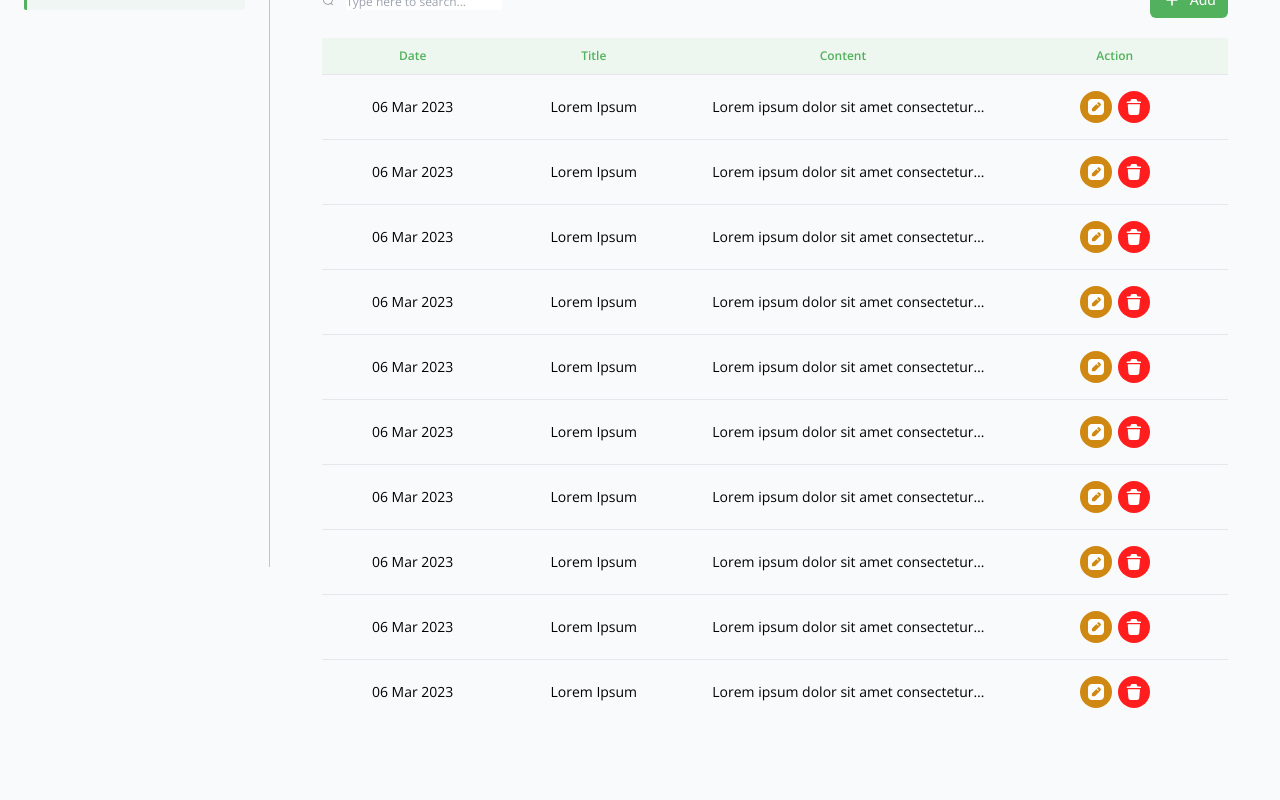
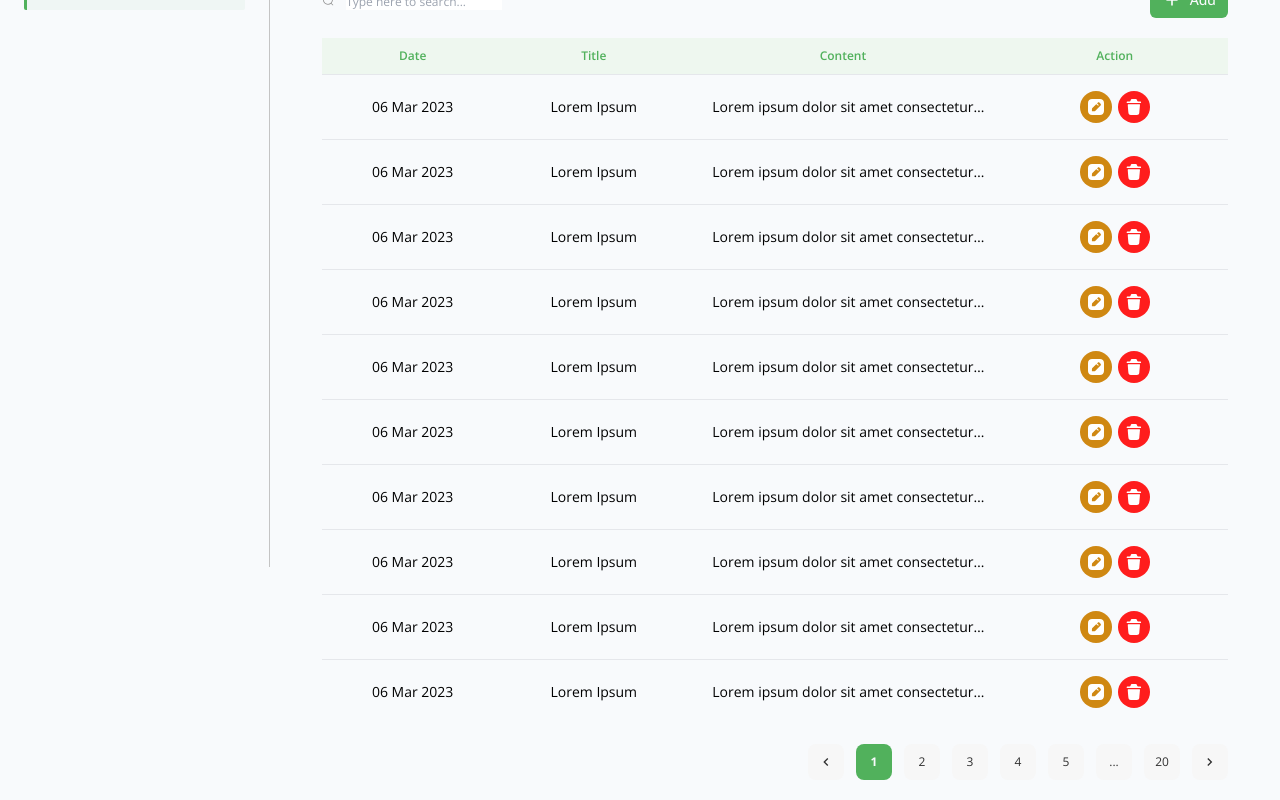
Before and after one commit to caclm10/kanpai-article, a Next.js app: page / in a window 1280 px wide. Shown: the part 233-1033 px from the top of the page. Before the commit the page ends 977 px from the top, so only its background shows below. Built offline with nearby package versions, Linux system fonts and the light colour scheme.

Commit message:
add pagination

```diff
--- a/app/page.tsx
+++ b/app/page.tsx
@@ -1,26 +1,8 @@
 import ArticlesTable from "@/components/ArticlesTable";
-import SearchInput from "@/components/SearchInput";
-import IconAdd from "@/components/icons/IconAdd";
-import { buttonVariants } from "@/components/ui/Button";
-import Link from "next/link";
 
 export default function Article() {
     return (
         <>
-            <div className="flex items-center justify-between">
-                <SearchInput />
-
-                <div>
-                    <Link
-                        href="/add"
-                        className={buttonVariants({ size: "sm" })}
-                    >
-                        <IconAdd className="mr-2 size-5" />
-                        Add
-                    </Link>
-                </div>
-            </div>
-
             <ArticlesTable />
         </>
     );
--- a/components/ArticlesTable.tsx
+++ b/components/ArticlesTable.tsx
@@ -13,6 +13,9 @@ import {
     TableRow,
 } from "./ui/Table";
 import { useArticleDispatch } from "@/contexts/article-context";
+import Pagination from "./ui/Pagination";
+import SearchInput from "./SearchInput";
+import IconAdd from "./icons/IconAdd";
 
 const ArticlesTable = () => {
     const dispatch = useArticleDispatch();
@@ -22,6 +25,21 @@ const ArticlesTable = () => {
     };
 
     return (
+        <>
+            <div className="flex items-center justify-between">
+                <SearchInput />
+
+                <div>
+                    <Link
+                        href="/add"
+                        className={buttonVariants({ size: "sm" })}
+                    >
+                        <IconAdd className="mr-2 size-5" />
+                        Add
+                    </Link>
+                </div>
+            </div>
+
             <Table>
                 <TableHeader>
                     <TableRow>
@@ -42,8 +60,9 @@ const ArticlesTable = () => {
                                     Lorem ipsum dolor sit amet consectetur
                                     adipisicing elit. Iste enim nihil incidunt
                                     labore voluptate id beatae recusandae velit
-                                ratione rem dicta provident ad quod perspiciatis
-                                nisi porro, nobis odit assumenda.
+                                    ratione rem dicta provident ad quod
+                                    perspiciatis nisi porro, nobis odit
+                                    assumenda.
                                 </p>
                             </TableCell>
                             <TableCell>
@@ -72,6 +91,9 @@ const ArticlesTable = () => {
                     ))}
                 </TableBody>
             </Table>
+
+            <Pagination total={20} />
+        </>
     );
 };
 
--- /dev/null
+++ b/components/icons/IconChevronLeft.tsx
@@ -0,0 +1,20 @@
+import type { SVGProps } from "react";
+
+const IconChevronLeft = (props: SVGProps<SVGSVGElement>) => {
+    return (
+        <svg
+            xmlns="http://www.w3.org/2000/svg"
+            width="1em"
+            height="1em"
+            viewBox="0 0 24 24"
+            {...props}
+        >
+            <path
+                fill="currentColor"
+                d="m14 18l-6-6l6-6l1.4 1.4l-4.6 4.6l4.6 4.6z"
+            ></path>
+        </svg>
+    );
+};
+
+export default IconChevronLeft;
--- /dev/null
+++ b/components/icons/IconChevronRight.tsx
@@ -0,0 +1,20 @@
+import type { SVGProps } from "react";
+
+const IconChevronRight = (props: SVGProps<SVGSVGElement>) => {
+    return (
+        <svg
+            xmlns="http://www.w3.org/2000/svg"
+            width="1em"
+            height="1em"
+            viewBox="0 0 24 24"
+            {...props}
+        >
+            <path
+                fill="currentColor"
+                d="M12.6 12L8 7.4L9.4 6l6 6l-6 6L8 16.6z"
+            ></path>
+        </svg>
+    );
+};
+
+export default IconChevronRight;
--- /dev/null
+++ b/components/ui/Pagination.tsx
@@ -0,0 +1,135 @@
+"use client";
+
+import { Fragment, useState } from "react";
+import { tv } from "tailwind-variants";
+import IconChevronLeft from "../icons/IconChevronLeft";
+import IconChevronRight from "../icons/IconChevronRight";
+
+const paginationVariants = tv({
+    slots: {
+        item: [
+            "inline-flex justify-center items-center",
+            "size-9",
+            "rounded-lg",
+            "text-xs leading-none",
+        ],
+    },
+    variants: {
+        isActive: {
+            false: {
+                item: ["bg-white-low text-gray-hard"],
+            },
+            true: {
+                item: ["bg-primary text-primary-foreground font-bold"],
+            },
+        },
+    },
+    defaultVariants: {
+        isActive: false,
+    },
+});
+
+interface PaginationProps {
+    total: number;
+    current?: number;
+    boundaries?: number;
+    siblings?: number;
+    onPageChange?: (page: number) => void;
+}
+
+const Pagination: React.FC<PaginationProps> = ({
+    total,
+    current = 1,
+    boundaries = 1,
+    siblings = 1,
+    onPageChange,
+}) => {
+    const { item } = paginationVariants();
+
+    const [currentPage, setCurrentPage] = useState(current);
+
+    const pages = [
+        ...(boundaries + 1 >= currentPage - siblings - 1
+            ? Array.from(
+                  { length: 2 + boundaries + siblings * 2 },
+                  (_, i) => i + 1
+              )
+            : [
+                  ...Array.from({ length: boundaries }, (_, i) => i + 1),
+
+                  ...(total - boundaries <= currentPage + siblings + 1
+                      ? Array.from(
+                            { length: siblings * 2 + 1 + boundaries },
+                            (_, i) =>
+                                total - (siblings * 2 + 1 + boundaries) + i
+                        )
+                      : Array.from(
+                            { length: siblings * 2 + 1 },
+                            (_, i) => currentPage - siblings + i
+                        )),
+              ]),
+        ...Array.from(
+            { length: boundaries },
+            (_, i) => total - boundaries + 1 + i
+        ),
+    ].filter(
+        (value, index, array) =>
+            array.indexOf(value) === index && value > 0 && value <= total
+    );
+
+    const handleClickItem = (page: number) => () => {
+        onPageChange?.(page);
+        setCurrentPage(page);
+    };
+
+    const handleClickNext = () => {
+        onPageChange?.(currentPage + 1);
+        setCurrentPage((currentPage) => currentPage + 1);
+    };
+
+    const handleClickPrevious = () => {
+        onPageChange?.(currentPage - 1);
+        setCurrentPage((currentPage) => currentPage - 1);
+    };
+
+    return (
+        <div className="flex items-center justify-end gap-3">
+            <button
+                type="button"
+                className={item()}
+                disabled={currentPage === 1}
+                onClick={handleClickPrevious}
+            >
+                <IconChevronLeft className="size-4" />
+            </button>
+
+            {pages.map((page, index) => (
+                <Fragment key={page}>
+                    <button
+                        type="button"
+                        className={item({ isActive: currentPage === page })}
+                        onClick={handleClickItem(page)}
+                        disabled={currentPage === page}
+                    >
+                        {page}
+                    </button>
+
+                    {pages[index + 1] !== page + 1 && page !== total && (
+                        <span className={item()}>...</span>
+                    )}
+                </Fragment>
+            ))}
+
+            <button
+                type="button"
+                className={item()}
+                disabled={currentPage === total}
+                onClick={handleClickNext}
+            >
+                <IconChevronRight className="size-4" />
+            </button>
+        </div>
+    );
+};
+
+export default Pagination;
--- a/tailwind.config.ts
+++ b/tailwind.config.ts
@@ -29,6 +29,10 @@ const config: Config = {
         gray: {
           DEFAULT: "#C4C4C4",
           solid: "#939393",
+          hard: "#303030"
+        },
+        white: {
+          low: "#F7F7F7"
         },
         background: {
           DEFAULT: "#f8fafc"
```
Lines whose indentation alone changed are shown as unchanged.
